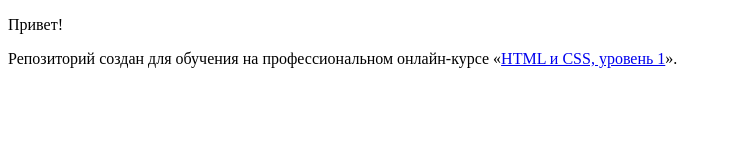
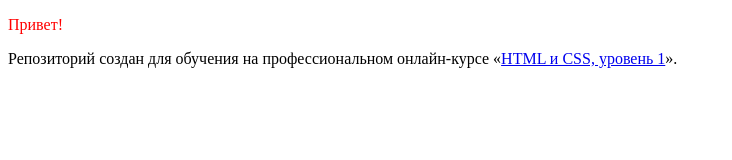
Before and after one commit to Vladislove001/559095-barbershop-27, a plain HTML site: page index.html in a window 1280 px wide. Shown: the whole page, without its empty margins (0-732 px from the left). Drawn offline with Linux system fonts and the light colour scheme.

Commit message:
Color red.

```diff
--- a/index.html
+++ b/index.html
@@ -5,7 +5,7 @@
     <title>HTML Academy: Барбершоп</title>
   </head>
   <body>
-  	<p>Привет!</p>
+  	<p style="color: red;">Привет!</p>
 
     <p>Репозиторий создан для обучения на профессиональном онлайн‑курсе «<a href="https://htmlacademy.ru/intensive/htmlcss">HTML и CSS, уровень 1</a>».</p>
 
```
